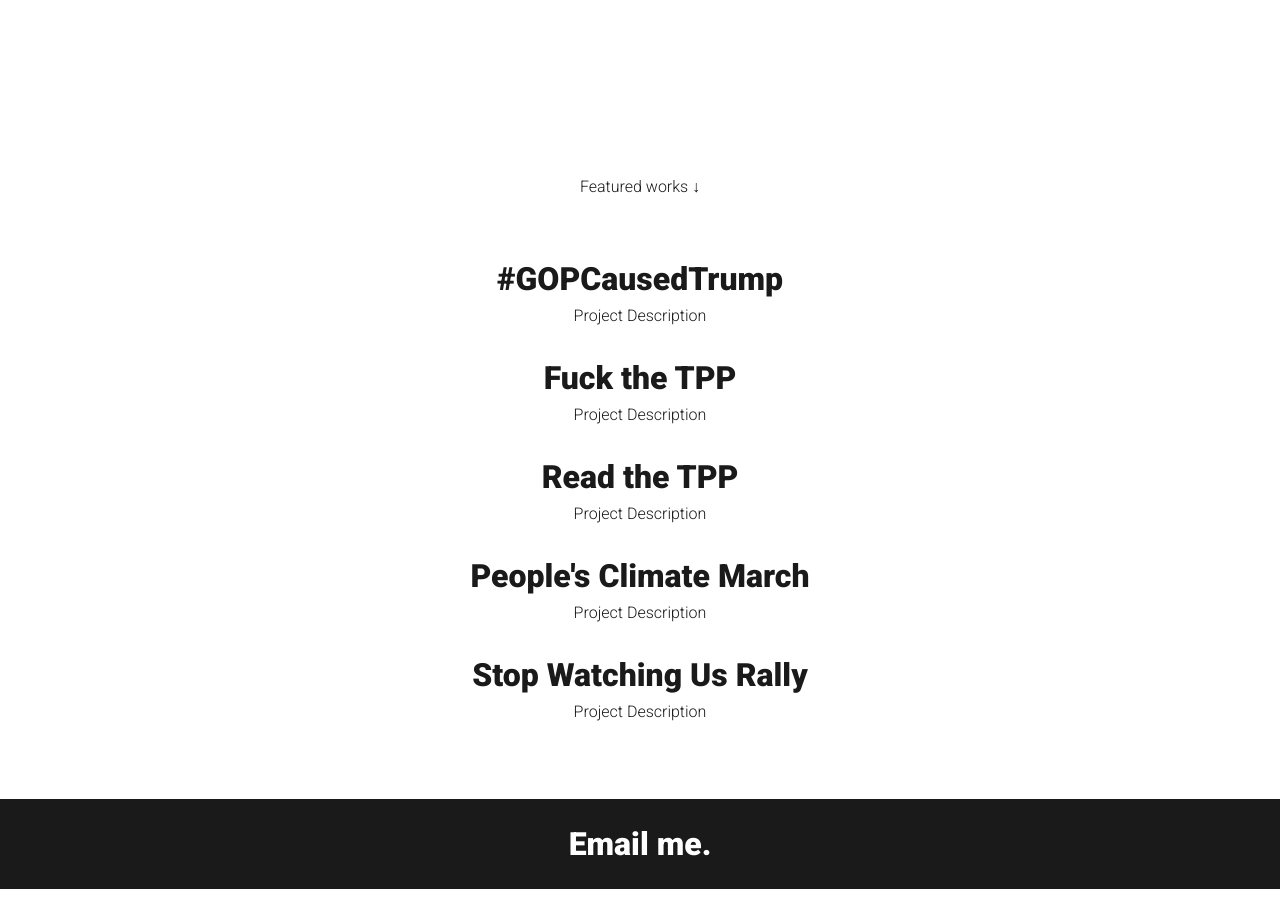
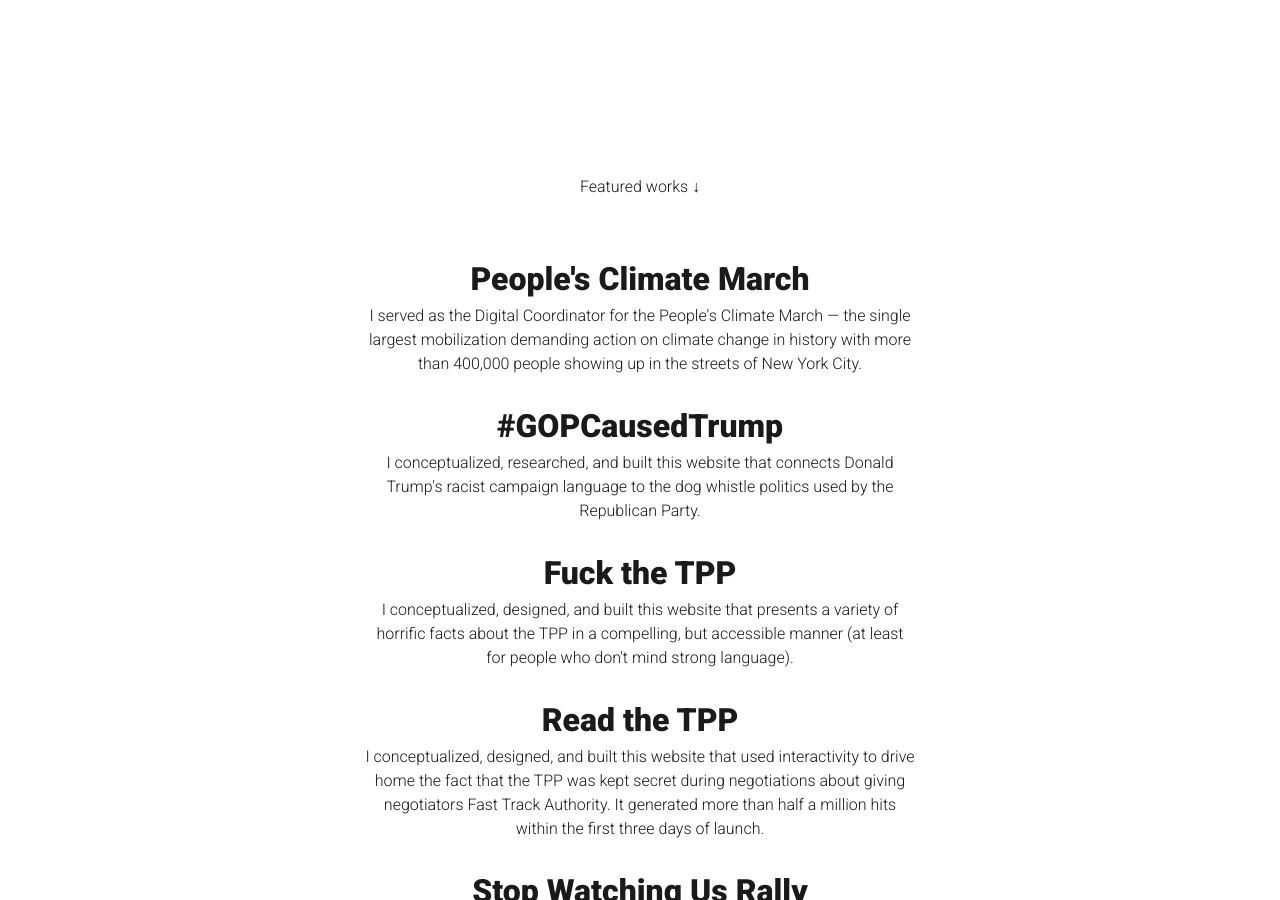
Before and after one commit to DigitalCharlie/DigitalCharlie.github.io, a Jekyll site: the page built from index.html, in a window 1280 px wide and 900 px high, scrolled down 671 px. Built offline with Jekyll 4.4.1, drawn with Linux system fonts in a browser that asks for light colours; the list of posts is cut into pages by our own code; some of the changed text lies outside the part shown.

Commit message:
project descriptions

```diff
--- a/index.html
+++ b/index.html
@@ -30,6 +30,21 @@
 <div class="homepage_middle">
 
   <div class="homepage_project">
+    <a href="http://2014.peoplesclimate.org/" class="project_link" target="_blank">
+      <div class="project_name">
+        <h3>
+          People's Climate March
+        </h3>
+      </div>
+      <div class="project_description">
+        <p>
+          I served as the Digital Coordinator for the People's Climate March — the single largest mobilization demanding action on climate change in history with more than 400,000 people showing up in the streets of New York City.
+        </p>
+      </div>
+    </a>
+  </div>
+
+  <div class="homepage_project">
     <a href="http://www.gopcausedtrump.com/" class="project_link" target="_blank">
       <div class="project_name">
         <h3>
@@ -38,7 +53,7 @@
       </div>
       <div class="project_description">
         <p>
-          Project Description
+          I conceptualized, researched, and built this website that connects Donald Trump's racist campaign language to the dog whistle politics used by the Republican Party.
         </p>
       </div>
     </a>
@@ -53,7 +68,7 @@
       </div>
       <div class="project_description">
         <p>
-          Project Description
+          I conceptualized, designed, and built this website that presents a variety of horrific facts about the TPP in a compelling, but accessible manner (at least for people who don't mind strong language).
         </p>
       </div>
     </a>
@@ -68,22 +83,7 @@
       </div>
       <div class="project_description">
         <p>
-          Project Description
-        </p>
-      </div>
-    </a>
-  </div>
-
-  <div class="homepage_project">
-    <a href="http://2014.peoplesclimate.org/" class="project_link" target="_blank">
-      <div class="project_name">
-        <h3>
-          People's Climate March
-        </h3>
-      </div>
-      <div class="project_description">
-        <p>
-          Project Description
+          I conceptualized, designed, and built this website that used interactivity to drive home the fact that the TPP was kept secret during negotiations about giving negotiators Fast Track Authority. It generated more than half a million hits within the first three days of launch.
         </p>
       </div>
     </a>
@@ -98,7 +98,7 @@
       </div>
       <div class="project_description">
         <p>
-          Project Description
+          I coordinated the Stop Watching Us Rally, the largest on the ground mobilization opposing mass surveillance in the wake of the Snowden Revelations. I came up with the initial plan, found funding, and brought partners to the table to make the rally a success.
         </p>
       </div>
     </a>
```
